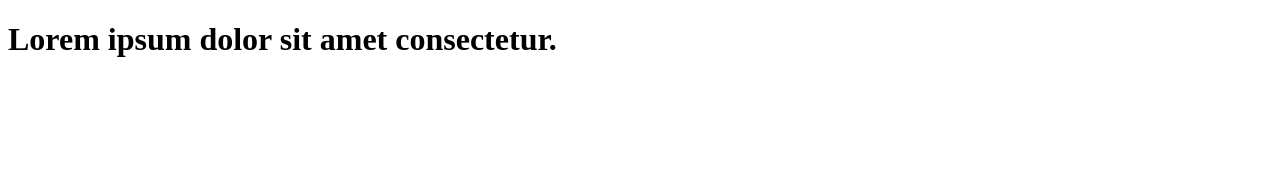
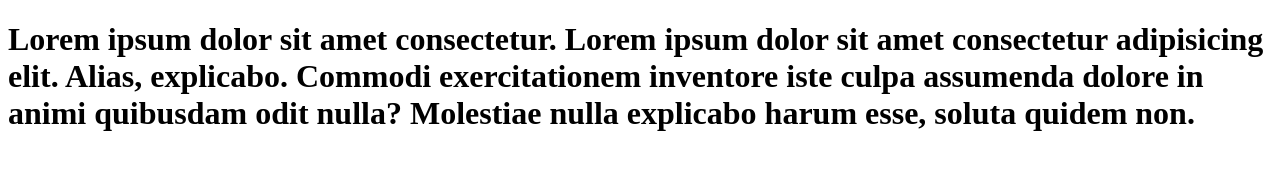
Before and after one commit to RachitHeranwal/learn-git, a plain HTML site: page index.html in a window 1280 px wide. Drawn offline with Linux system fonts and the light colour scheme.

Commit message:
add paragraph to code

```diff
--- a/index.html
+++ b/index.html
@@ -1,13 +1,16 @@
 <!DOCTYPE html>
 <html lang="en">
   <head>
-  <meta charset="UTF-8">
-  <meta name="viewport" content="width=device-width, initial-scale=1.0">
+    <meta charset="UTF-8" />
+    <meta name="viewport" content="width=device-width, initial-scale=1.0" />
     <title>Git website</title>
   </head>
   <body>
     <h1>
-    Lorem ipsum dolor sit amet consectetur.
+      Lorem ipsum dolor sit amet consectetur. Lorem ipsum dolor sit amet
+      consectetur adipisicing elit. Alias, explicabo. Commodi exercitationem
+      inventore iste culpa assumenda dolore in animi quibusdam odit nulla?
+      Molestiae nulla explicabo harum esse, soluta quidem non.
     </h1>
   </body>
 </html>
```
Lines whose indentation alone changed are shown as unchanged.
